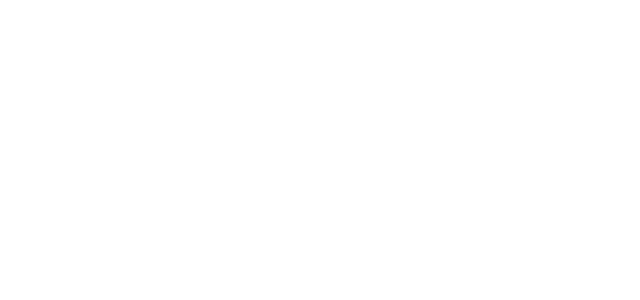
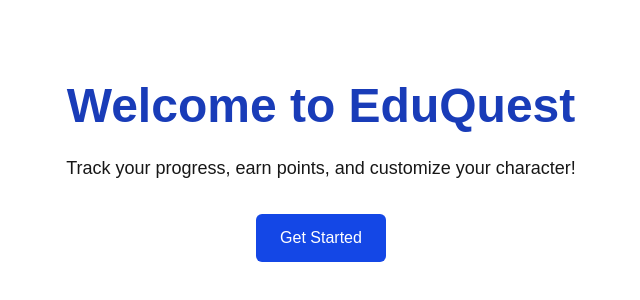
Before and after one commit to Jungbir/EduQuest-SIH2025, a Next.js app: page / in a window 1280 px wide. Shown: the part 228-528 px from the top of the page, without its empty margins (319-959 px from the left). Built offline with nearby package versions, Linux system fonts and the light colour scheme.

Commit message:
did some

```diff
--- a/app/components/nav.jsx
+++ /dev/null
@@ -1,6 +0,0 @@
-export default function Nav(){
-    return(
-        <div>
-        </div>
-    )
-}
--- a/app/page.jsx
+++ b/app/page.jsx
@@ -1,9 +1,51 @@
+"use client";
+
+import { useState } from "react";
 import Nav from "./components/nav";
+import AuthScreen from "./components/account";
 
 export default function Home() {
+  const [view, setView] = useState("home"); // home | auth | studentDashboard | teacherDashboard
+  const [userRole, setUserRole] = useState(null);
+
+  const handleAuthOpen = () => setView("auth");
+  const handleBackToHome = () => setView("home");
+
+  const handleLoginSuccess = (role) => {
+    setUserRole(role);
+    if (role === "student") setView("studentDashboard");
+    else if (role === "teacher") setView("teacherDashboard");
+  };
+
   return (
-    <div>
-      <Nav />
+    <div className="w-screen min-h-screen bg-white flex flex-col">
+      <Nav onAuthOpen={handleAuthOpen} />
+
+      <main className="flex-grow flex flex-col items-center justify-center px-4 text-center">
+        {view === "home" && (
+          <>
+            <h1 className="text-5xl font-extrabold text-blue-800 mb-6">
+              Welcome to EduQuest
+            </h1>
+            <p className="text-lg max-w-xl mb-8">
+              Track your progress, earn points, and customize your character!
+            </p>
+            <button
+              onClick={handleAuthOpen}
+              className="px-6 py-3 bg-blue-700 text-white rounded-md hover:bg-blue-800 transition"
+            >
+              Get Started
+            </button>
+          </>
+        )}
+
+        {view === "auth" && (
+          <AuthScreen
+            onBack={handleBackToHome}
+            onLoginSuccess={handleLoginSuccess}
+          />
+        )}
+      </main>
     </div>
   );
 }
```
Also changed, not shown: package.json (+4 -4 lines).
